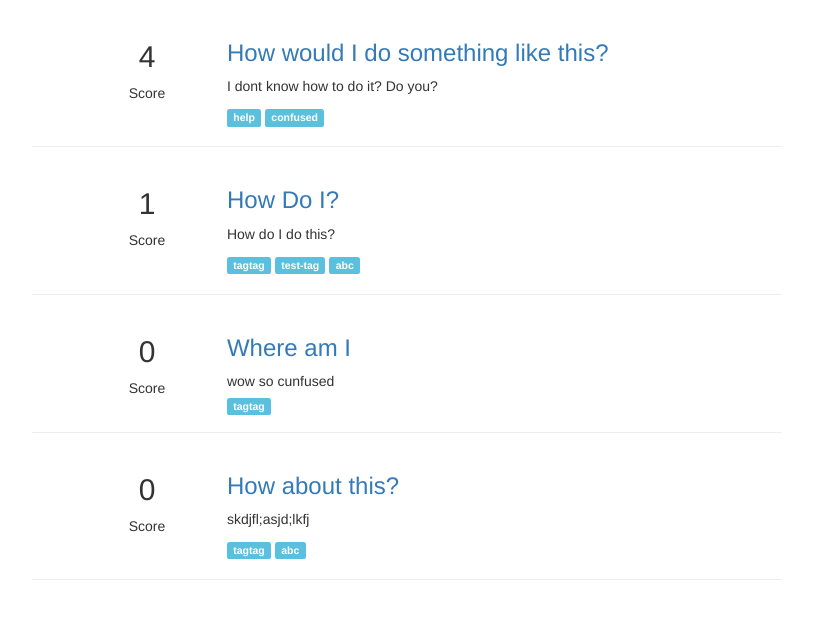
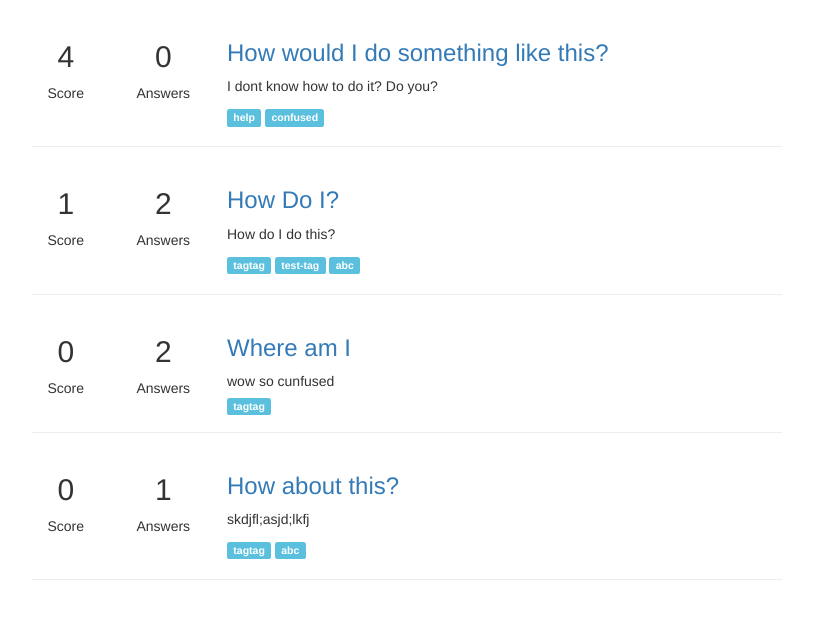
Before and after one commit to Doowybbob/qa_site, a Django app: page /questions/ in a window 1280 px wide. Shown: the part 51-670 px from the top of the page, without its empty margins (233-1046 px from the left). Run offline with Django 3.2, Linux system fonts and the light colour scheme; data comes from the database, SQL or seed files in the repository; some libraries are stand-ins or nearby versions.

Commit message:
Number of answers to a question is now displayed on the question list page.

```diff
--- a/question_answer/templates/question_answer/index.html
+++ b/question_answer/templates/question_answer/index.html
@@ -6,10 +6,19 @@
 
 {% for question in question_list %}
         <div class="row">
-                <div class="col-md-2 col-md-offset-1 text-center">
+            <div class="col-md-3 text-center">
+                <div class="row">
+                    <div class="col-md-6 text-center">
                         <h2>{{ question.score }}</h2>
                         <p>Score</p>
                     </div>
+                    <div class="col-md-6 text-center">
+                        <h2>{{ question.answer_set.count }}</h2>
+                        <p>Answers</p>
+                    </div>
+                </div>
+            </div>
+
             <div class="col-md-9">
                 <h3><a href="{% url 'questions:detail' question.id %}">{{ question.question_name }}</a></h3>
                 <p>{{ question.question_text }}</p>
```
Lines whose indentation alone changed are shown as unchanged.
